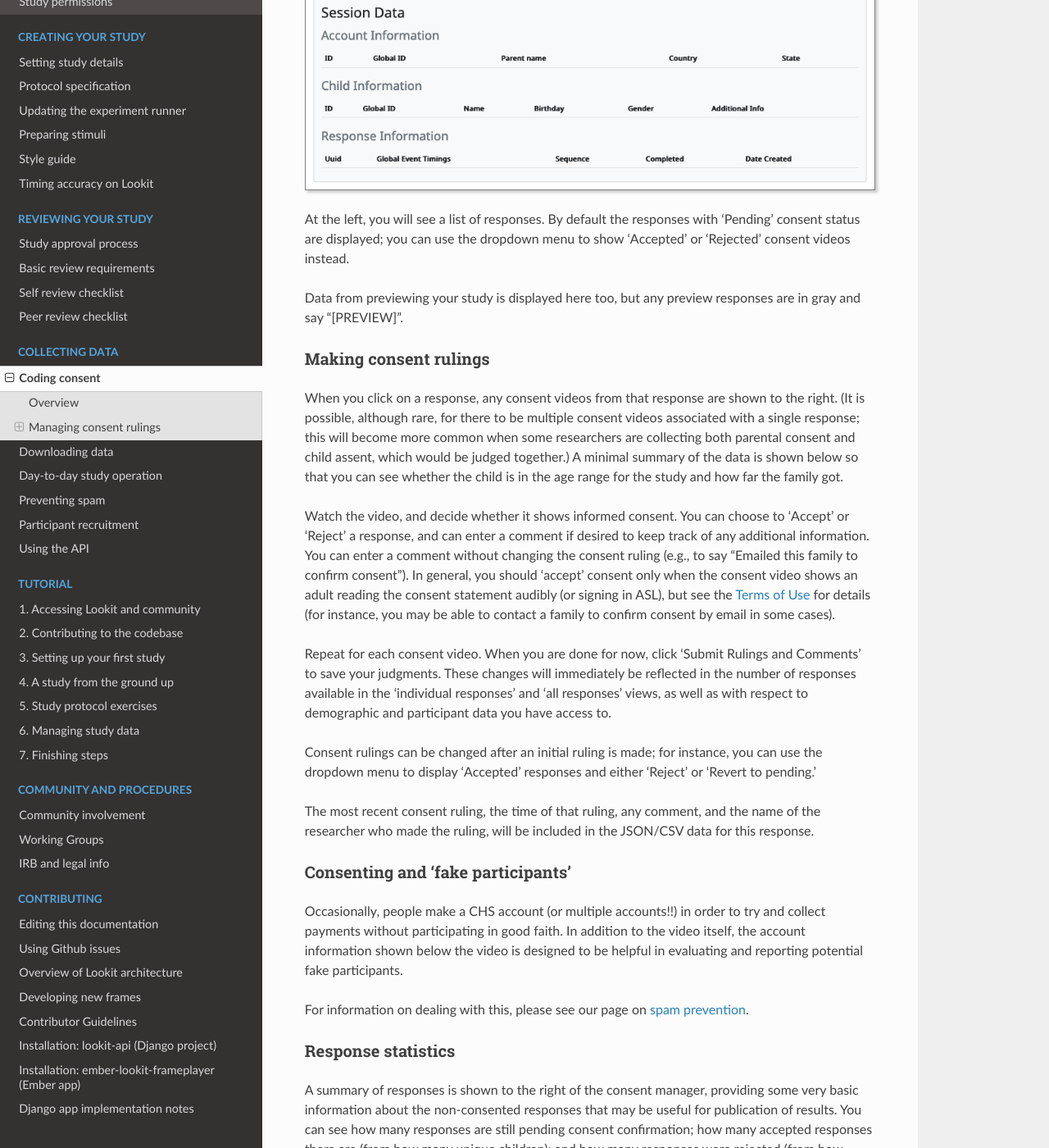
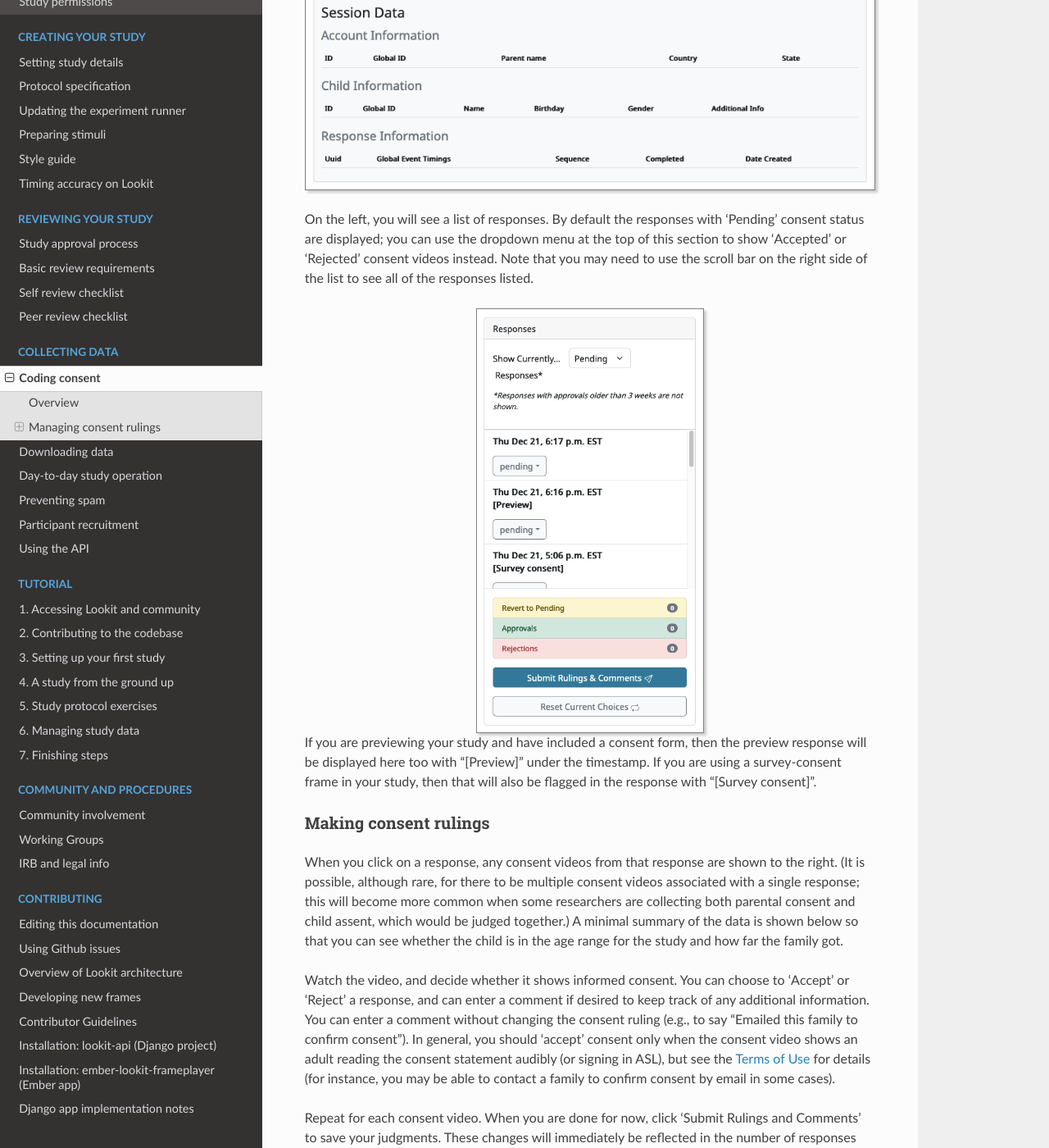
Before and after one commit to lookit/lookit-docs, a Sphinx documentation site: the page built from docs/source/researchers-manage-consent.rst, in a window 1280 px wide and 1400 px high, scrolled down 1184 px. Shown: the whole window at 82% size. Built offline with Sphinx 7.4.7 and the Read the Docs theme 2.0.0, drawn with Linux system fonts in a browser that asks for light colours.

Commit message:
add image for response list; update descriptive text

```diff
--- a/docs/source/researchers-manage-consent.rst
+++ b/docs/source/researchers-manage-consent.rst
@@ -21,9 +21,14 @@ From your study detail page, click 'Review Consent' and you will be taken to the
 .. image:: _static/img/consent_manager.png
     :alt: Consent manager image
 
-At the left, you will see a list of responses. By default the responses with 'Pending' consent status are displayed; you can use the dropdown menu to show 'Accepted' or 'Rejected' consent videos instead.
+On the left, you will see a list of responses. By default the responses with 'Pending' consent status are displayed; you can use the dropdown menu at the top of this section to show 'Accepted' or 'Rejected' consent videos instead. Note that you may need to use the scroll bar on the right side of the list to see all of the responses listed.
 
-Data from previewing your study is displayed here too, but any preview responses are in gray and say "[PREVIEW]".
+.. image:: _static/img/consent_manager_response_list.png
+    :alt: Response list on consent manager page
+    :align: center
+    :width: 40%
+
+If you are previewing your study and have included a consent form, then the preview response will be displayed here too with "[Preview]" under the timestamp. If you are using a survey-consent frame in your study, then that will also be flagged in the response with "[Survey consent]".
 
 -----------------------
 Making consent rulings
```
Also changed, not shown: docs/source/_static/img/consent_manager_response_list.png (added).
